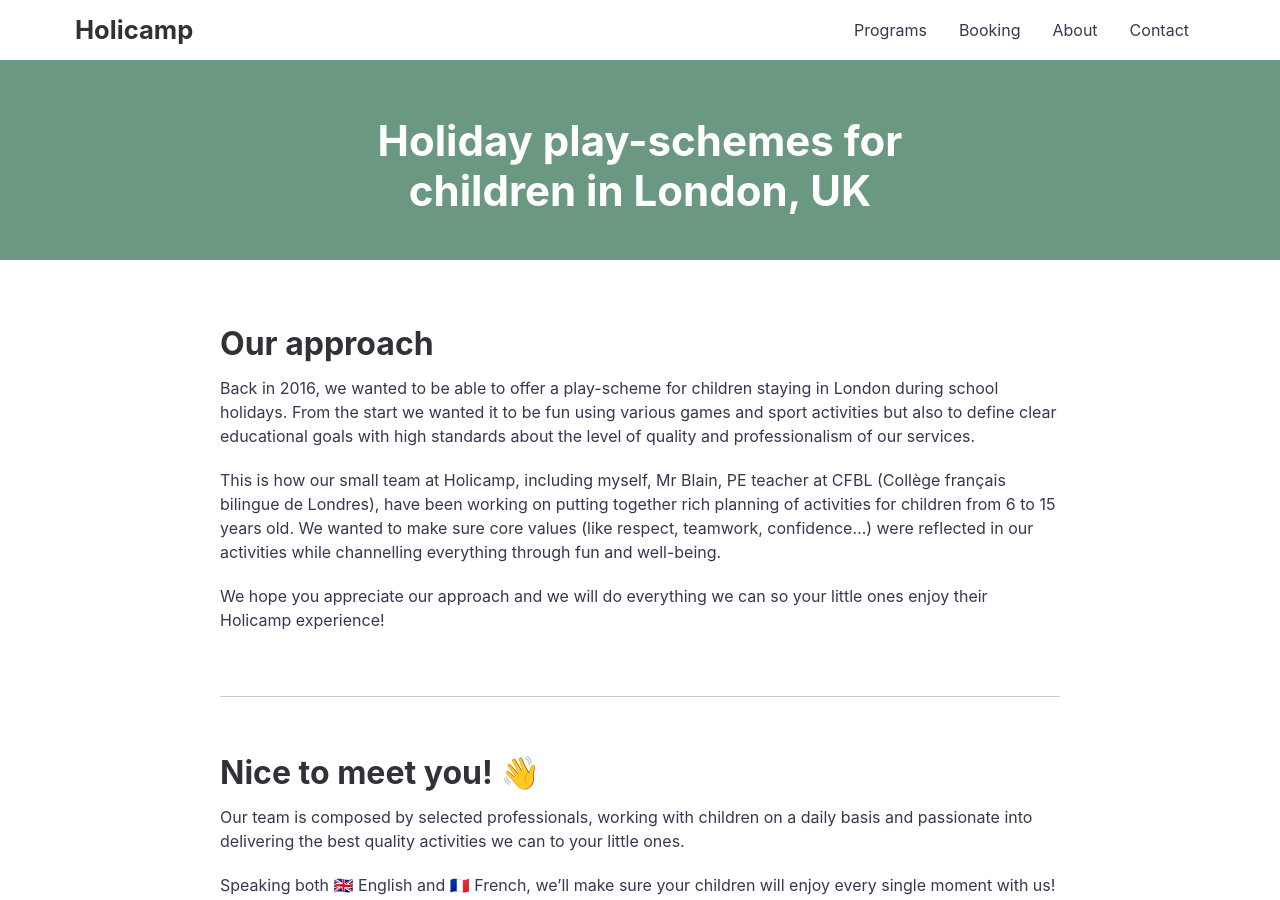
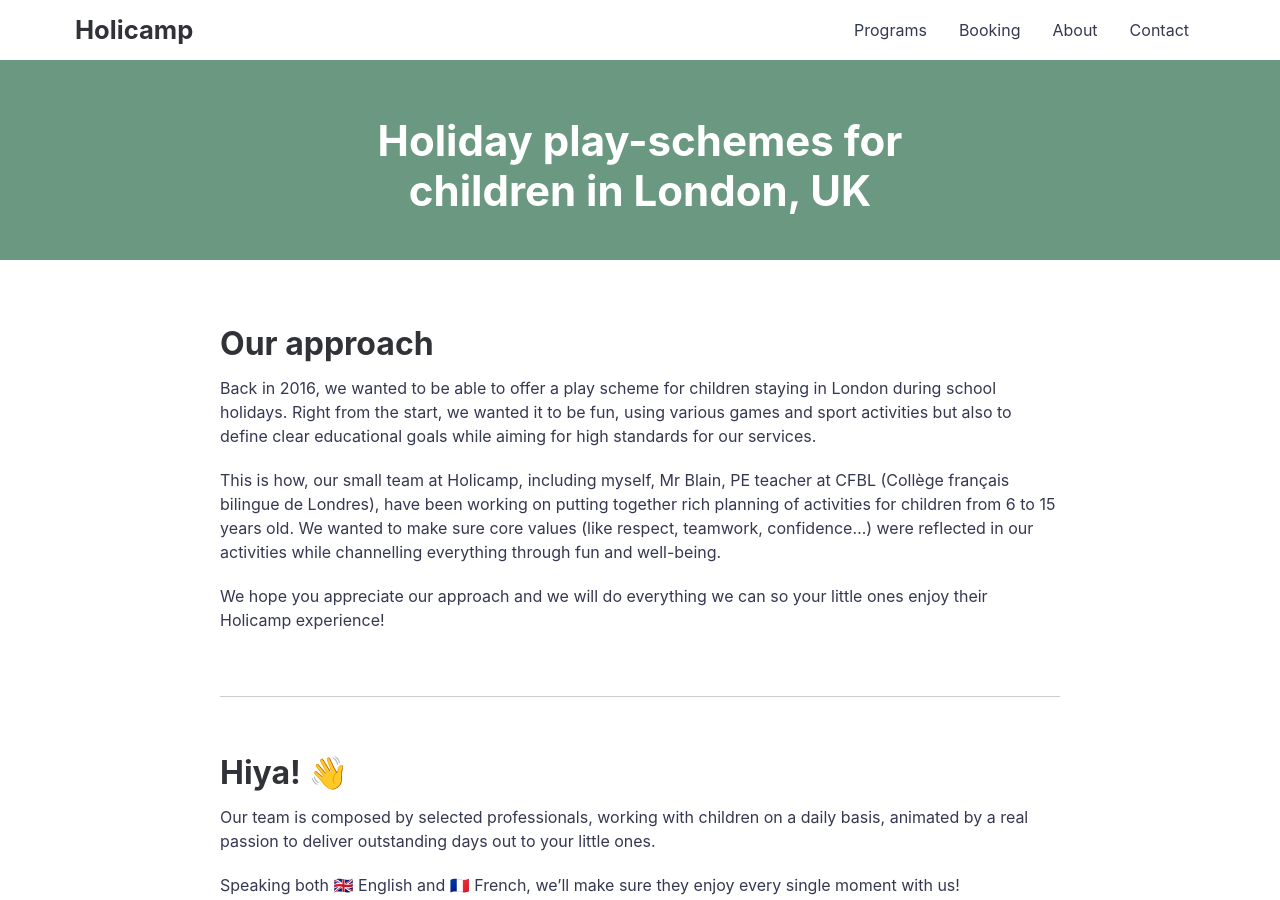
Before and after one commit to holicamp/holicamp.github.io, a Jekyll site: the page built from about.md, in a window 1280 px wide and 900 px high. Built offline with Jekyll 4.4.1, drawn with Linux system fonts in a browser that asks for light colours; nearby versions of some CDN libraries.

Commit message:
Update about.md

```diff
--- a/about.md
+++ b/about.md
@@ -6,11 +6,11 @@ permalink: /about/
 
 # Our approach
 
-Back in 2016, we wanted to be able to offer a play-scheme for children staying in London during school holidays.
-From the start we wanted it to be fun using various games and sport activities but also to define clear
-educational goals with high standards about the level of quality and professionalism of our services.
+Back in 2016, we wanted to be able to offer a play scheme for children staying in London during school holidays.
+Right from the start, we wanted it to be fun, using various games and sport activities but also to define clear
+educational goals while aiming for high standards for our services.
 
-This is how our small team at Holicamp, including myself, Mr Blain, PE teacher at CFBL (Collège français
+This is how, our small team at Holicamp, including myself, Mr Blain, PE teacher at CFBL (Collège français
 bilingue de Londres), have been working on putting together rich planning of activities for children
 from 6 to 15 years old. We wanted to make sure core values (like respect, teamwork, confidence...)
 were reflected in our activities while channelling everything through fun and well-being.
@@ -23,11 +23,11 @@ We hope you appreciate our approach and we will do everything we can so your lit
 
 &nbsp;
 
-# Nice to meet you! 👋
+# Hiya! 👋
 
-Our team is composed by selected professionals, working with children on a daily basis and passionate into delivering the best quality activities we can to your little ones.
+Our team is composed by selected professionals, working with children on a daily basis, animated by a real passion to deliver outstanding days out to your little ones.
 
-Speaking both 🇬🇧 English and 🇫🇷 French, we'll make sure your children will enjoy every single moment with us!
+Speaking both 🇬🇧 English and 🇫🇷 French, we'll make sure they enjoy every single moment with us!
 
 - **Michaël Blain** - Physical Education teacher at [CFBL](https://www.cfbl.org.uk/)
 - **Guillaume Hainault** - Pupil supervisor at [CFBL](https://www.cfbl.org.uk/) and certified animator
```
